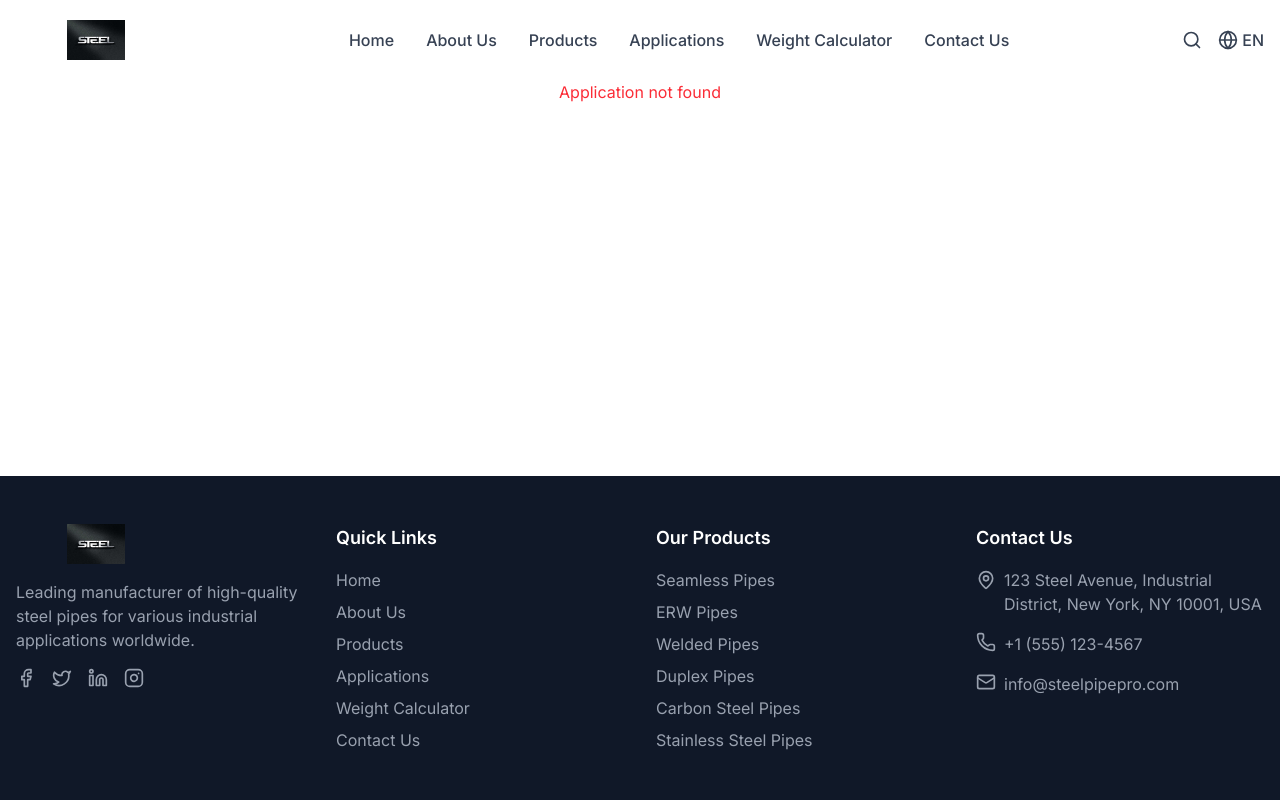
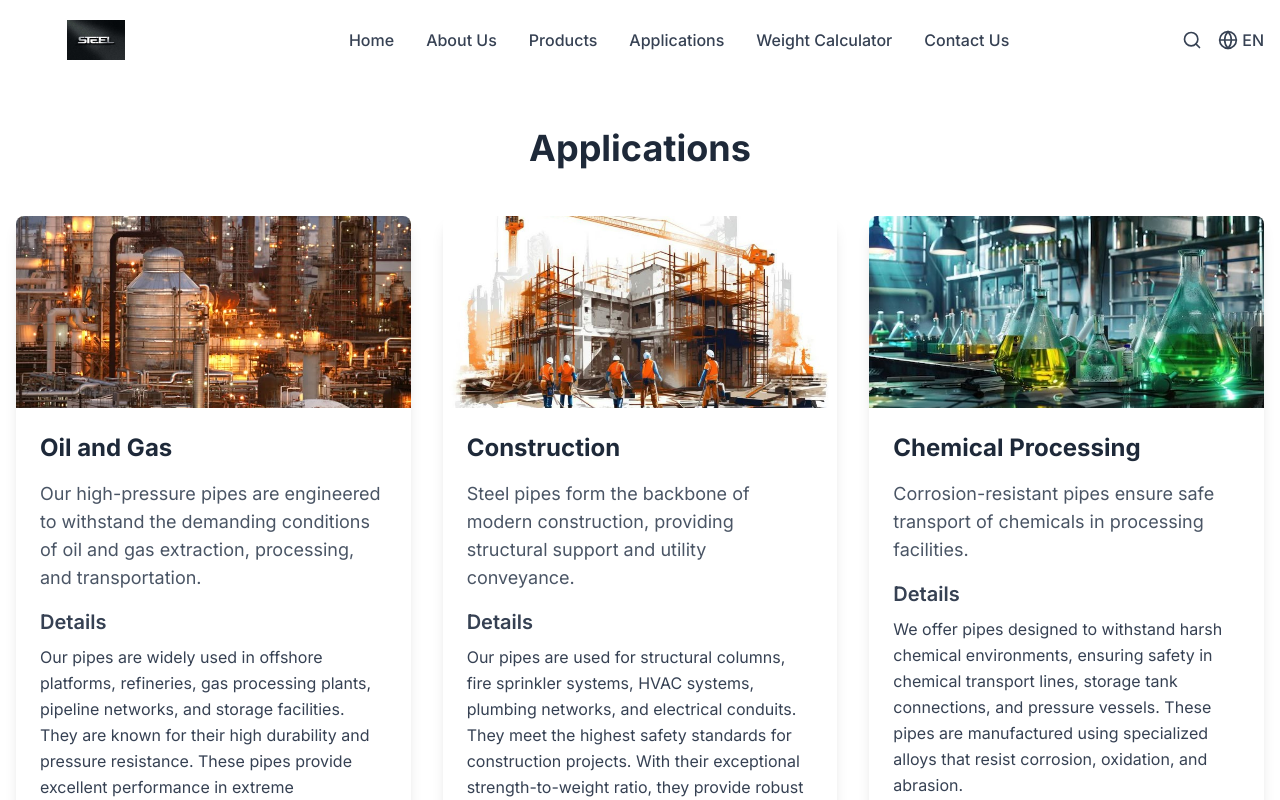
Before and after one commit to akkii7030/steel-pipe-website, a Next.js app: page /applications in a window 1280 px wide. Shown: the top 800 px of the page. Built offline with nearby package versions, Linux system fonts and the light colour scheme.

Commit message:
Dynamic data

```diff
--- a/app/applications/[slug]/page.jsx
+++ /dev/null
@@ -1,47 +0,0 @@
-import { useRouter } from "next/router";
-
-const applicationData = {
-  "aerospace": {
-    title: "Aerospace",
-    description:
-      "Our precision-engineered pipes are used in aerospace applications, ensuring safety and performance in extreme conditions.",
-    details: "Detailed insights into how steel pipes support aerospace innovations.",
-  },
-  "construction": {
-    title: "Construction",
-    description:
-      "Steel pipes araejkwjkesnew form the backbone of modern construction, providing structural support and utility conveyance.",
-    details: "Detailed insights into steel pipe applications in construction.",
-  },
-  "chemical-processing": {
-    title: "Chemical Processing",
-    description:
-      "Our corrosion-resistant pipes ensure safe and efficient transport of chemicals in processing facilities worldwide.",
-    details: "How chemical-resistant pipes improve safety and efficiency.",
-  },
-  "power-generation": {
-    title: "Power Generation",
-    description:
-      "From conventional power plants to renewable energy facilities, our pipes play a crucial role in power generation infrastructure.",
-    details: "How steel pipes contribute to power generation facilities.",
-  },
-};
-
-export default function ApplicationDetail() {
-  const router = useRouter();
-  const { application } = router.query;
-
-  if (!application || !applicationData[application]) {
-    return <h1 className="text-center text-red-600 text-2xl">Application Not Found</h1>;
-  }
-
-  const { title, description, details } = applicationData[application];
-
-  return (
-    <div className="container mx-auto px-4 py-12">
-      <h1 className="text-4xl font-bold mb-2 text-gray-800">{title}</h1>
-      <p className="text-gray-600 mb-4">{description}</p>
-      <p className="text-gray-800">{details}</p>
-    </div>
-  );
-}
--- a/app/applications/page.jsx
+++ b/app/applications/page.jsx
@@ -1,20 +1,19 @@
 "use client";
 
-import { useParams } from "next/navigation";
 import Image from "next/image";
 
 const applicationData = [
   {
-    title: "Aerospace",
-    image: "/aerospace.jpg",
+    title: "Oil and Gas",
+    image: "/Oil_Gas.jpg",
     description:
-      "Our precision-engineered pipes are used in aerospace applications, ensuring safety and performance in extreme conditions.",
+      "Our high-pressure pipes are engineered to withstand the demanding conditions of oil and gas extraction, processing, and transportation.",
     details:
-      "These pipes are extensively used in aircraft hydraulic systems, fuel transportation lines, and structural components. Designed to withstand high pressure, temperature fluctuations, and corrosive environments, they ensure safety and reliability in critical aerospace applications.",
+      "Our pipes are widely used in offshore platforms, refineries, gas processing plants, pipeline networks, and storage facilities. They are known for their high durability and pressure resistance. These pipes provide excellent performance in extreme temperatures and pressures, ensuring safe and efficient fluid transport. Additionally, their corrosion-resistant properties reduce maintenance costs and extend service life, making them a reliable choice for critical oil and gas operations.",
   },
   {
     title: "Construction",
-    image: "/constructions.jpg",
+    image: "/Constructions.jpg",
     description:
       "Steel pipes form the backbone of modern construction, providing structural support and utility conveyance.",
     details:
@@ -22,7 +21,7 @@ const applicationData = [
   },
   {
     title: "Chemical Processing",
-    image: "/chemical.jpg",
+    image: "/Chemical.jpg",
     description:
       "Corrosion-resistant pipes ensure safe transport of chemicals in processing facilities.",
     details:
@@ -30,7 +29,7 @@ const applicationData = [
   },
   {
     title: "Power Generation",
-    image: "/power.jpg",
+    image: "/Power.jpg",
     description:
       "Our pipes play a crucial role in power generation infrastructure.",
     details:
@@ -39,34 +38,42 @@ const applicationData = [
 ];
 
 export default function ApplicationDetails() {
-  const { slug } = useParams();
-
-  const formatSlug = (str) =>
-    str.toLowerCase().replace(/[^a-z0-9]+/g, "-").replace(/^-|-$/g, "");
-
-  const app = applicationData.find((item) => formatSlug(item.title) === slug);
-
-  if (!app) {
-    return <p className="text-center text-red-500">Application not found</p>;
-  }
-
   return (
     <div className="container mx-auto px-4 py-12">
-      <div className="flex flex-col md:flex-row items-start gap-8">
-        <Image
-          src={app.image}
-          alt={app.title}
-          width={300}
-          height={200}
-          className="rounded-lg"
-          onError={(e) => (e.target.src = "/placeholder.jpg")}
-        />
-        <div className="flex-1">
-          <h1 className="text-6xl font-bold mb-8 text-gray-800">{app.title}</h1>
-          <p className="text-gray-600 text-xl mb-8">{app.description}</p>
-          <h2 className="text-2xl font-semibold mb-4 text-gray-700">Details</h2>
-          <p className="text-gray-700 text-xl leading-relaxed">{app.details}</p>
-        </div>
+      <h1 className="text-4xl font-bold text-center mb-12 text-gray-800">
+        Applications
+      </h1>
+      <div className="grid grid-cols-1 md:grid-cols-2 lg:grid-cols-3 gap-8">
+        {applicationData.map((app, index) => (
+          <div
+            key={index}
+            className="bg-white rounded-lg shadow-lg overflow-hidden hover:shadow-xl transition-shadow duration-300"
+          >
+            {/* Image with error fallback */}
+            <Image
+              src={app.image}
+              alt={app.title}
+              width={400}
+              height={300}
+              className="w-full h-48 object-cover"
+              onError={(e) => {
+                e.currentTarget.src = "/placeholder.jpg";
+              }}
+            />
+            <div className="p-6">
+              <h2 className="text-2xl font-bold mb-4 text-gray-800">
+                {app.title}
+              </h2>
+              <p className="text-gray-600 text-lg mb-4">{app.description}</p>
+              <h3 className="text-xl font-semibold mb-2 text-gray-700">
+                Details
+              </h3>
+              <p className="text-gray-700 text-base leading-relaxed">
+                {app.details}
+              </p>
+            </div>
+          </div>
+        ))}
       </div>
     </div>
   );
```
